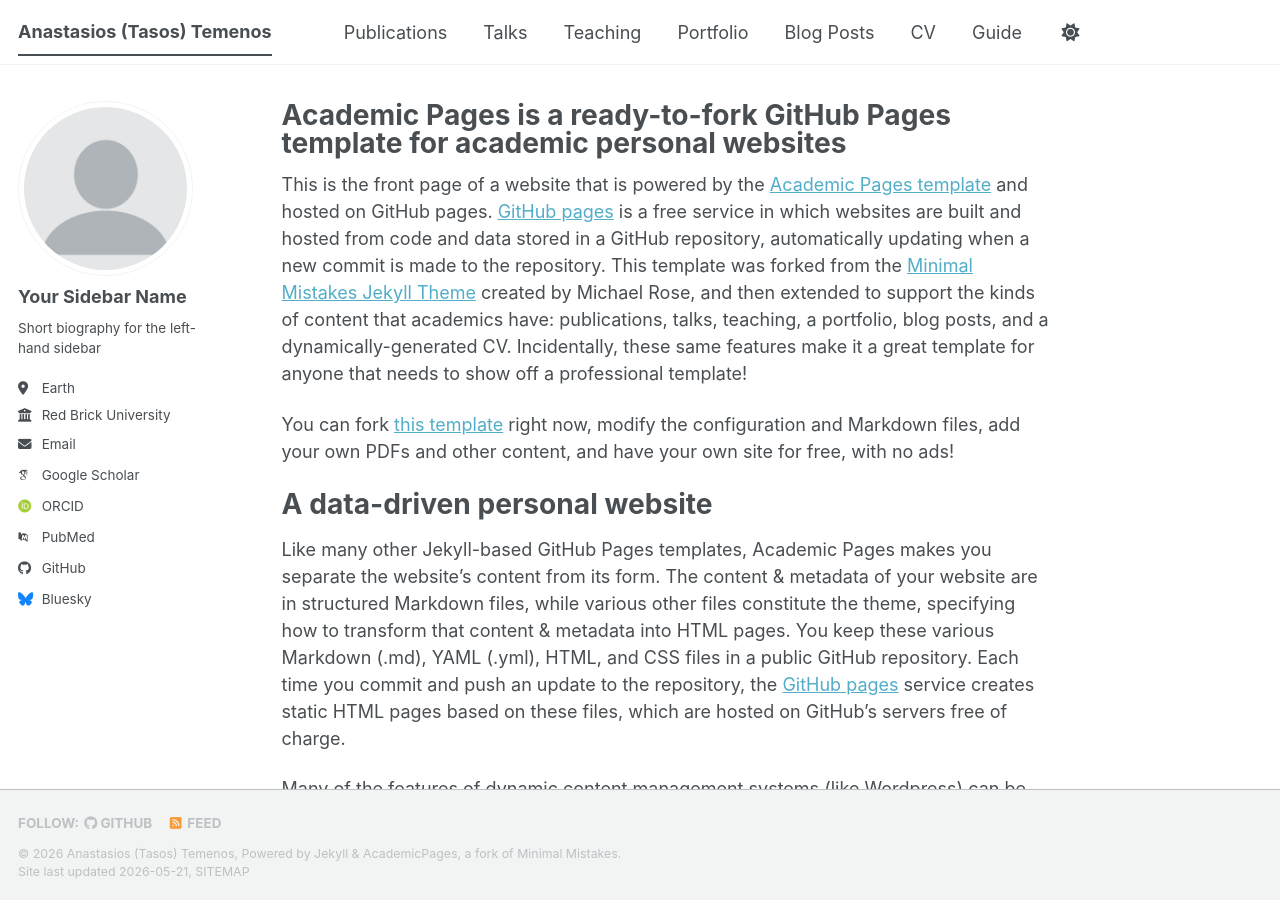
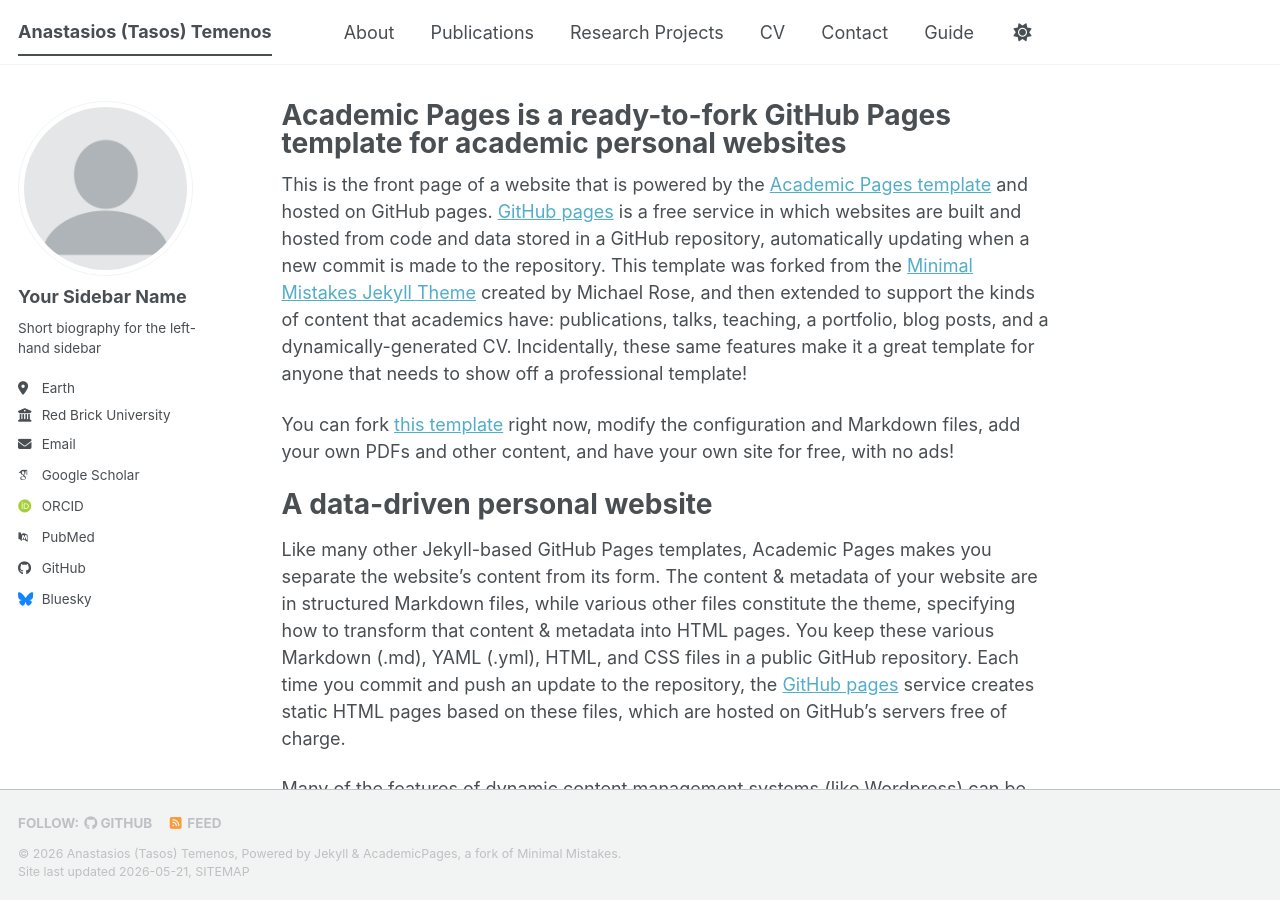
Before and after one commit to TasosTemenos/TasosTemenos.github.io, a Jekyll site: the page built from _pages/about.md, in a window 1280 px wide and 900 px high. Built offline with Jekyll 4.4.1, drawn with Linux system fonts in a browser that asks for light colours; some web fonts are replaced; a script bundle is joined from its source files by our own code; library files that are not in the unit come from our copies.

Commit message:
Update navigation.yml

```diff
--- a/_data/navigation.yml
+++ b/_data/navigation.yml
@@ -8,23 +8,20 @@
 #      Markdown formatted page while the second is generated using JSON.
 
 main:
+  - title: "About"
+    url: /
+
   - title: "Publications"
     url: /publications/
 
-  - title: "Talks"
-    url: /talks/
-
-  - title: "Teaching"
-    url: /teaching/
-
-  - title: "Portfolio"
-    url: /portfolio/
-
-  - title: "Blog Posts"
-    url: /year-archive/
+  - title: "Research Projects"
+    url: /projects/
 
   - title: "CV"
     url: /cv/
+
+  - title: "Contact"
+    url: /contact/
 
   # - title: "CV"
   #   url: /cv-json/
```
